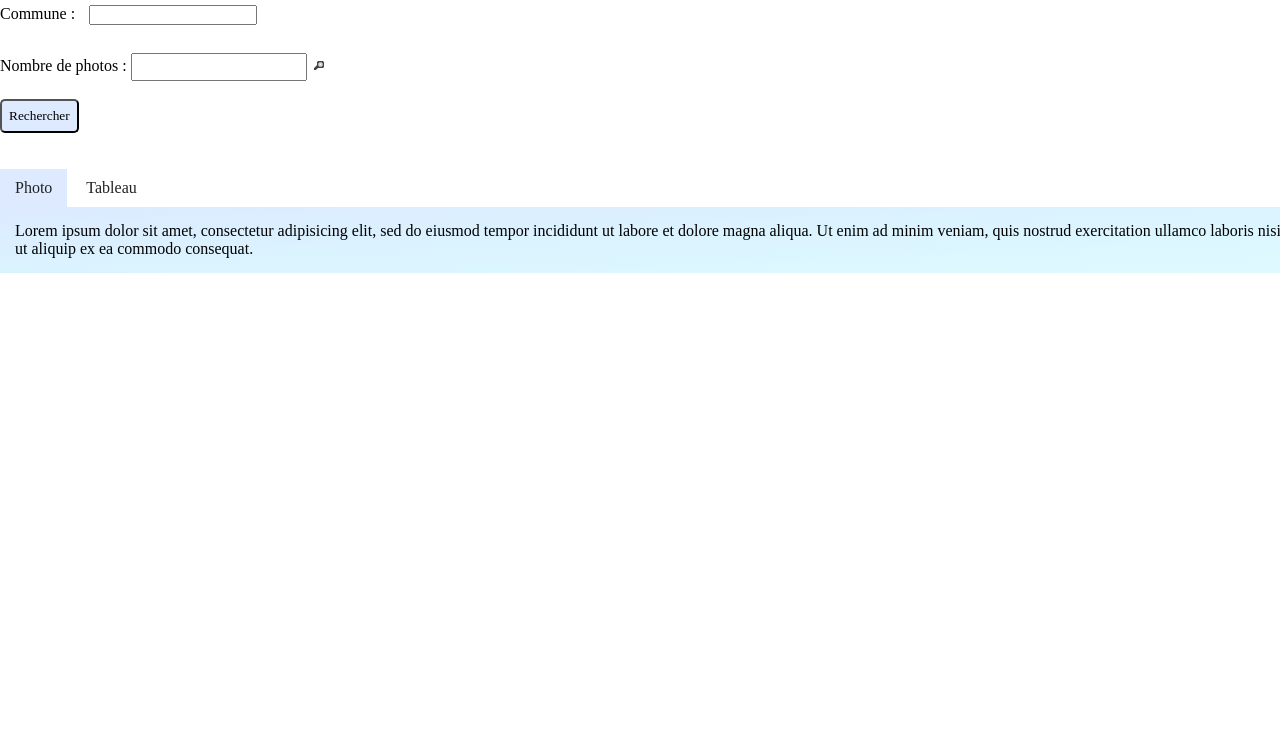
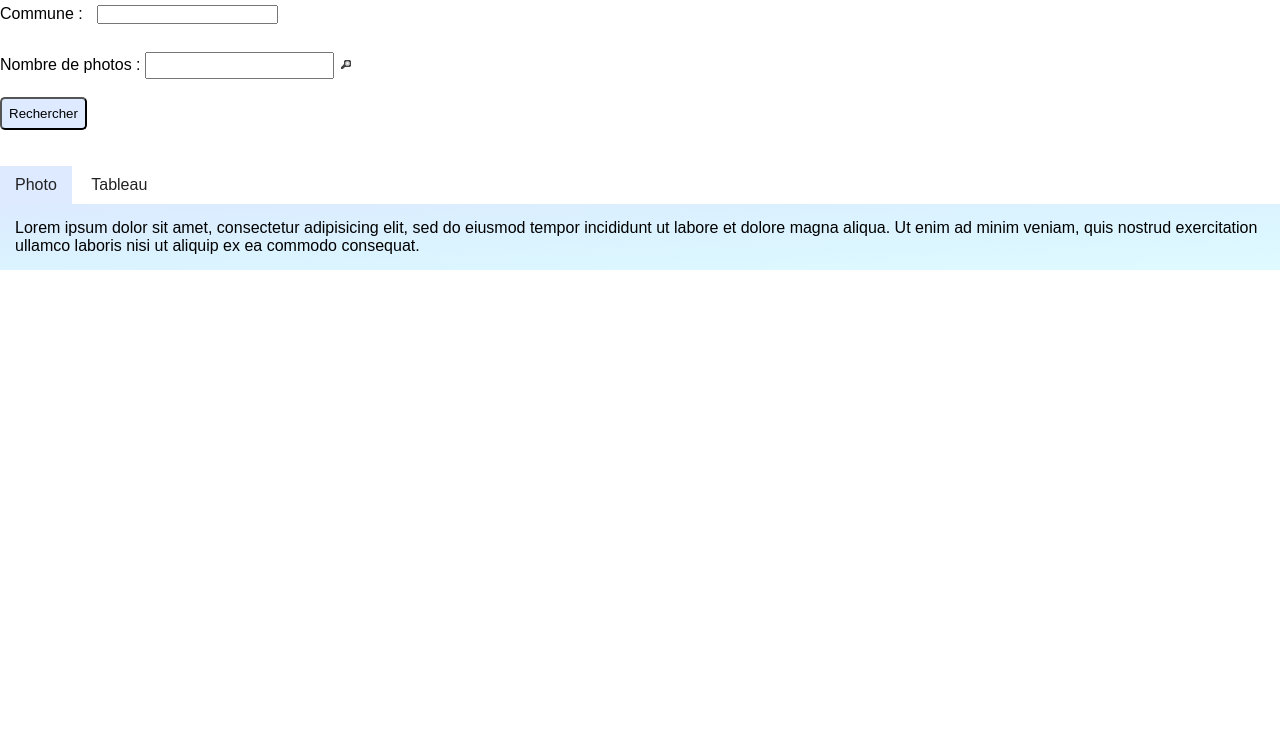
Before and after one commit to BahiaSechi/FlickrJSProject, a plain HTML site: page index.html in a window 1280 px wide. Shown: the part 62-800 px from the top of the page. Drawn offline with nearby package versions, Linux system fonts and the light colour scheme.

Commit message:
modif tete du site

```diff
--- a/stylesheet.css
+++ b/stylesheet.css
@@ -1,7 +1,7 @@
 * {
     margin : 0;
     padding : 0;
-    font-family: "Manjari Bold";
+    font-family: "Manjari Bold", sans-serif;
 }
 
 h1 {
```
